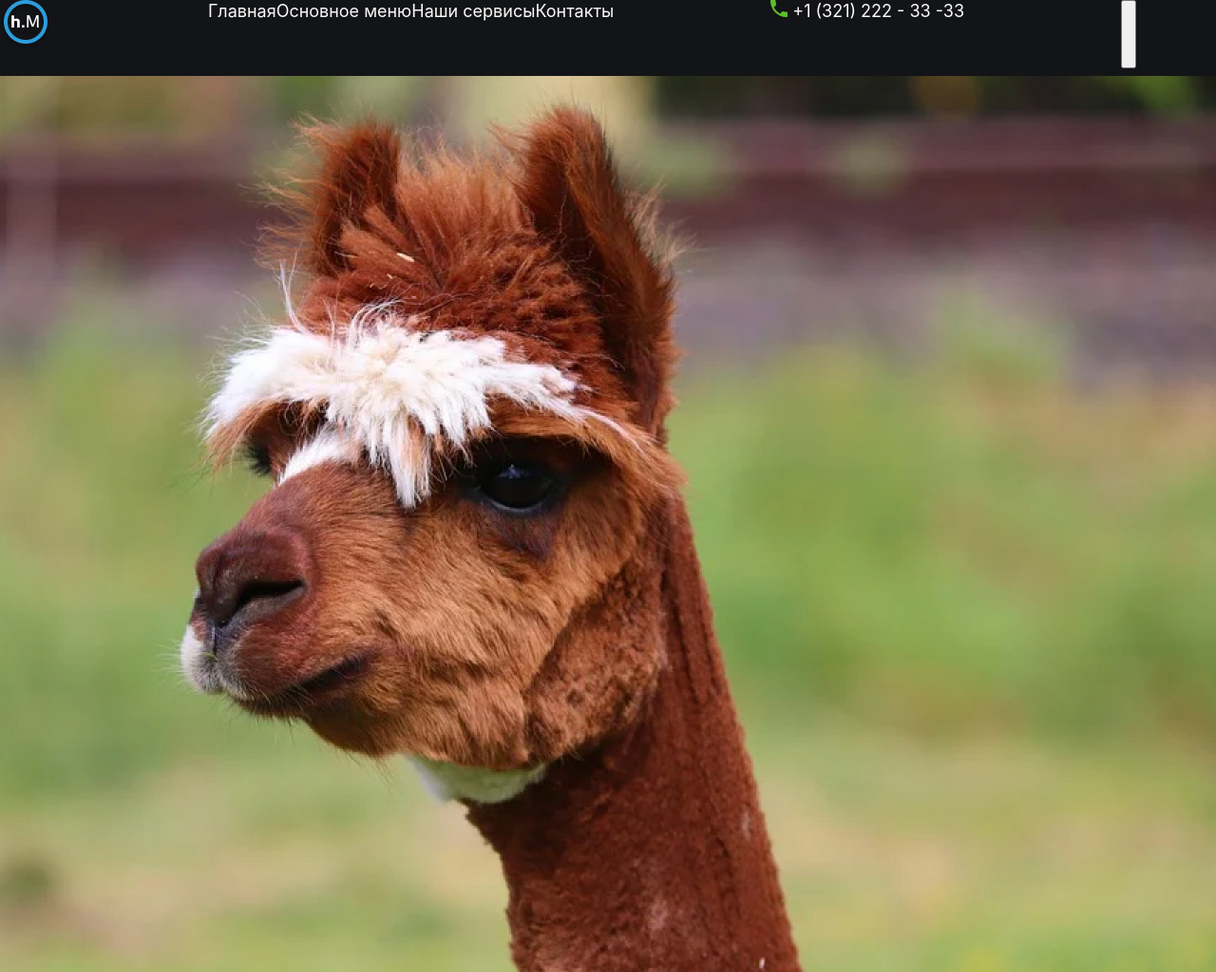
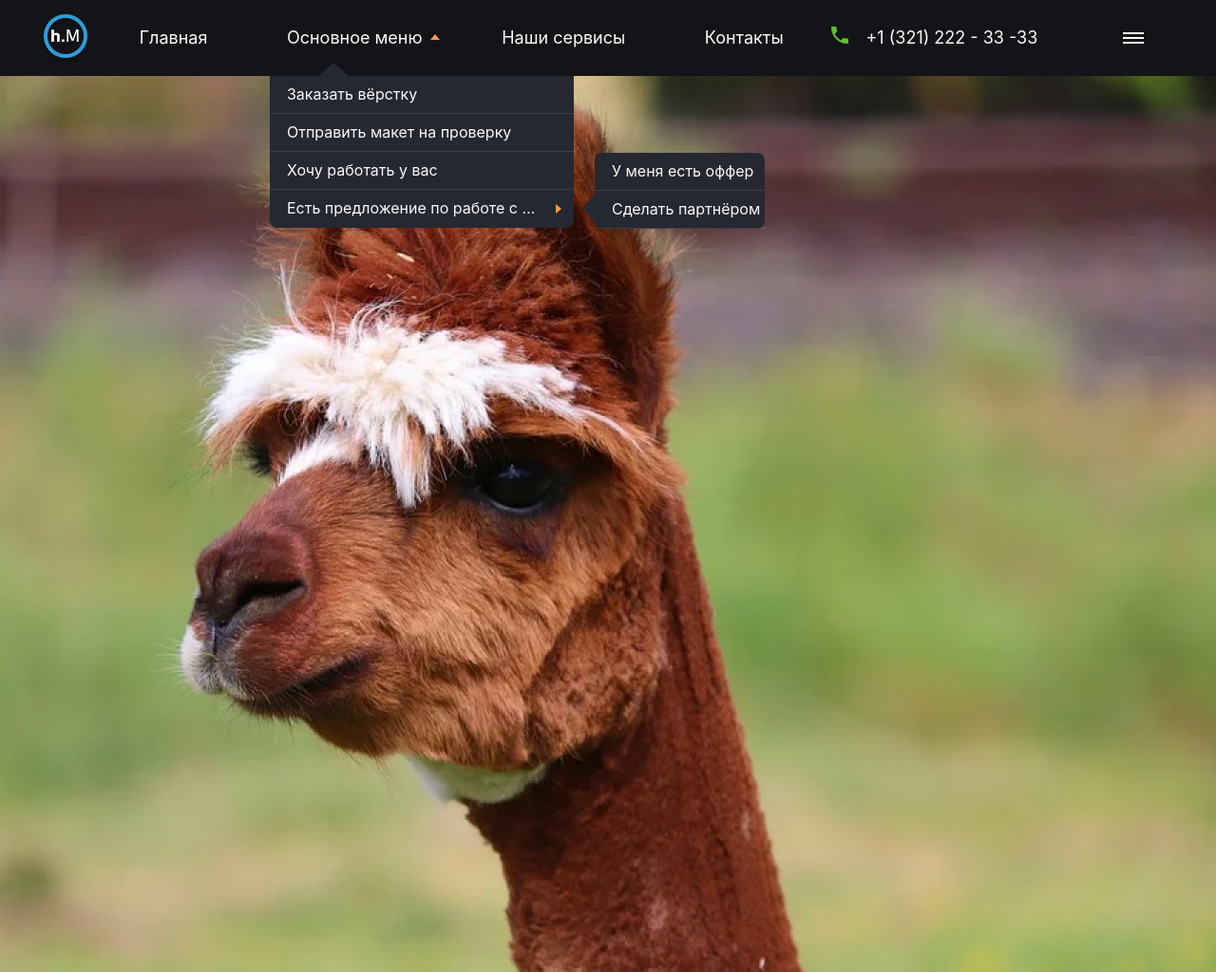
Before and after one commit to Farhad444/sovkombankTest, a plain HTML site: page Index.html in a window 1280 px wide. Shown: the whole page at 95% size. Drawn offline with Linux system fonts and the light colour scheme.

Commit message:
написана десктопная версия

```diff
--- a/Index.html
+++ b/Index.html
@@ -1,5 +1,6 @@
 <!DOCTYPE html>
 <html lang="en">
+
 <head>
   <meta charset="UTF-8">
   <meta http-equiv="X-UA-Compatible" content="IE=edge">
@@ -9,54 +10,61 @@
   <link rel="stylesheet" href="css/reset.css">
   <!-- Global project settings/общие настройки -->
   <link rel="stylesheet" href="css/globals.css">
+  <!-- Basic stylse/основные стили-->
+  <link rel="stylesheet" href="css/main.css">
   <!-- Setting for gadget/для гаджетов -->
   <link rel="stylesheet" href="css/media queries.css">
-  <!-- Basic stylse/основные стили-->
-  <link rel="stylesheet" href="css/main.css">
 
   <title>Document</title>
 </head>
+
 <body>
   <!-- Header-page start -->
   <!-- here is the logo, menu(nav), phone, burger -->
   <header class="header">
     <div class="header__container container">
+       <!-- burger -->
+      <button class="header__burger">
+        <a href="#" class="burger--back"></a>
+      </button>
       <!-- logo -->
       <div class="logo">
-        <a href="#" class="logo--img">
-          <picture width="46" height="46">
-            <source srcset="logo/logo.svg" type="image/svg">
-            <img src="logo/logo.png" alt="myImage" class="logo__img">
-          </picture>
+        <a href="#" class="">
+          <img src="logo/logo.png" alt="myImage" class="logo__img">
         </a>
       </div>
       <!-- Menu (nav) -->
       <nav class="menu">
         <ul class="menu__first-item">
-          <li class=" menu__item"><a href="#" class="">Главная</a></li>
-          <li class=" menu__item"><a href="#" class="">Основное меню</a>
+          <li class=""><a href="#" class="">Главная</a></li>
+          <li class=""><a href="#" class="chapter">Основное меню</a>
             <!-- Submenu -->
             <ul class="menu__second-item">
-              <li class="menu__item">
-                <a href="#" class="">Заказать вёрстку</a></li>
-              <li class="menu__item">
-                <a href="#" class="">Отправить макет на проверку</a></li>
-              <li class="menu__item">
-                <a href="#" class="">Хочу работать у вас</a></li>
-              <li class="menu__item">
-                <a href="#" class="">Есть предложение по работе с клиентами</a>
+              <li class="">
+                <a href="#" class="menu__item">Заказать вёрстку</a>
+              </li>
+              <li class="">
+                <a href="#" class="menu__item">Отправить макет на проверку</a>
+              </li>
+              <li class="">
+                <a href="#" class="menu__item">Хочу работать у вас</a>
+              </li>
+              <li class="chapter__second">
+                <a href="#" class="menu__item">Есть предложение по работе с клиентами</a>
                 <!-- submenu-adge -->
-                  <ul class="menu__third-item">
-                    <li class="menu__item">
-                      <a href="#" class="">У меня есть оффер</a></li>
-                    <li class="menu__item">
-                      <a href="#" class="">Сделать партнёром</a></li>
-                  </ul>
+                <ul class="menu__third-item">
+                  <li class="">
+                    <a href="#" class="menu__item">У меня есть оффер</a>
+                  </li>
+                  <li class="">
+                    <a href="#" class="menu__item">Сделать партнёром</a>
+                  </li>
+                </ul>
               </li>
             </ul>
           </li>
-          <li class="menu__item"><a href="#" class="">Наши сервисы</a></li>
-          <li class="menu__item"><a href="#" class="">Контакты</a></li>
+          <li class=""><a href="#" class="">Наши сервисы</a></li>
+          <li class=""><a href="#" class="">Контакты</a></li>
         </ul>
       </nav>
       <!-- phone -->
@@ -64,10 +72,8 @@
         <img src="icon/phone.svg" alt="">
         <a href="tel.+13212223333" class="phone__number">+1 (321) 222 - 33 -33</a>
       </div>
-      <!-- burger -->
-        <button class="header__burger">
-          <a href="#" class="burger--back"></a>
-        </button>
+
+
     </div>
   </header>
   <!-- Header-page end -->
@@ -82,4 +88,5 @@
   </section>
 
 </body>
+
 </html>
--- a/css/globals.css
+++ b/css/globals.css
@@ -11,9 +11,9 @@ section{
   padding:var(--content-padding);
 }
 
-p,ul,figure{
+/* p,ul,figure{
   margin-bottom:3rem;
-}
+} */
 
 h1,h2,h3,h4,h5,h6{
   line-height:1.1;
--- a/css/main.css
+++ b/css/main.css
@@ -9,48 +9,160 @@
   line-height: 24px;
 }
 .header {
-  height: 80px;
   background: #131417;
   box-shadow: 0px 4px 4px rgba(19, 20, 23, 0.4);
+
 }
 .header__container {
   display: flex;
   justify-content: space-between;
+  align-items: center;
+  margin: 0 auto;
   max-width: 1196px;
+  height: 80px;
 }
 
 .logo {
+height: 80px;
+order: 1;
 }
-.logo--img {
+
+.logo__img {
+  margin: 15px 0;
 }
-.logo__img {
+.menu{
+  order: 2;
 }
-.menu {
-  display: flex;
-  justify-content: space-between;
+a {
+  padding: 34px 0;
+}
+.menu a:hover{
+  color: #EB5757;
 }
 .menu__item {
-
-
+  display: block;
+  overflow: hidden;
+  text-overflow: ellipsis;
+  white-space: nowrap;
+  padding: 7px 0 8px 18px;
+  font-size: 16px;
+}
+.menu__item:last-child{
+  border-bottom: 1px solid rgba(255, 255, 255, 0.1);
+}
+.menu__item:focus{
+background-color: #131417;
+border-radius: 8px;
 }
 .menu__first-item{
   display: flex;
   justify-content: space-between;
+  width: 678px;
+  height: 80px;
+  align-items: center;
+}
+.chapter::after,
+.chapter__second::after{
+  content: '';
+  position: absolute;
+  border: 5px solid transparent;
+  border-bottom: 6px solid #F2994A;
+  margin-left: 8px;
+  margin-top: 3px;
+}
+
+.chapter__second{
+  padding-right: 38px;
+}
+.chapter__second::after{
+  margin-left: 301px;
+  margin-top: -24px;
+  border: 5px solid transparent;
+  border-left: 6px solid #F2994A;
+}
+.chapter:hover ~ .menu__second-item{
+  display: block;
+}
+.menu__second-item:hover{
+  display: block;
+}
+.menu__item:focus ~ .menu__third-item{
+  display: block;
 }
 .menu__second-item {
-  display: none;
+  /* display: none; */
+  position: absolute;
+  background: #252830;
+  top: 80px;
+  border-radius: 0px 0px 8px 8px;
+  width: 320px;
+  height: 160px;
+  margin-left: -18px;
 }
+.menu__second-item::after{
+  content: '';
+  position: absolute;
+  left: 51px;
+  bottom: 160px;
+  border: 16px solid transparent;
+  border-bottom: 14px solid #252830;
+ }
 .menu__third-item {
-  display: none;
+  /* display: none; */
+  left: 342px;
+  position: absolute;
+  background: #252830;
+  top: 81px;
+  border-radius: 8px;
+  width: 179px;
+  height: 80px;
 }
+
+.menu__third-item::after{
+  content: '';
+  position: absolute;
+  left: -29px;
+  bottom: 6px;
+  border: 16px solid transparent;
+  border-right: 14px solid #252830;
+ }
 .phone {
+  order: 3;
 }
 .phone__number {
+  margin-left: 13px;
+  margin-right: 5px;
 }
+/* burger menu deactiveted in desctop version */
 .header__burger {
+  /* display: none; */
+  width: 22px;
+  height: 12px;
+  border-top: 2px solid #FAFAFA;
+  border-bottom: 2px solid #FAFAFA;
+  background-color: #131417;
+  position: relative;
+  margin: 34px;
+  order: 4;
+}
+.header__burger::before{
+  content: "";
+  position: absolute;
+  width: 100%;
+  left: 0;
+  top: 3px;
+  border-top: 2px solid #FAFAFA;
+}
+.header__burger:focus::before{
+  border-color:  #F2994A;
+}
+.header__burger:focus{
+  border-bottom: 2px solid #F2994A;
+  border-top: 2px solid #F2994A;
 }
 .burger--back {
 }
+/* burger menu end */
 .top-blok {
   background-image: url(../img/alpaca.jpg);
   background-size: cover;
@@ -60,6 +172,6 @@
 }
 #source, #img {
   object-fit: cover;
-    height: 100%;
-    width: 100%;
+  height: 100%;
+  width: 100%;
 }
--- a/css/media queries.css
+++ b/css/media queries.css
@@ -1,44 +1,21 @@
-Media Queries
+@media(max-width:1024px){
+	.menu{
+		/* display: none; */
+		transition: all 1s;
 
-/* Standard desktop  */
-/* @media(max-width:1920px){
-	:root{
-		--content-padding:4rem;
 	}
-
-} */
-
-/* Old desktop or large scaled UI */
-/* @media(max-width:1280px){
-	:root{
-		font-size:8px;
+	.header__burger{
+		display: block;
 	}
-
-} */
-
-/* Tablet landscape */
-/* @media(max-width:1024px){
-	:root{
-		font-size:10px;
-		--content-width:100%;
-		--content-padding:2rem;
+	.header__burger:focus ~ .menu{
+		display: block;
 	}
-
-} */
-
-/* Tablet portrait */
-/* @media(max-width:800px){
-	:root{
-		font-size:9px;
+	.menu__first-item{
+		width: 374px;
+		display: flex;
+		position: absolute;
+		right: 0;
+		align-items: flex-end;
+    flex-direction: column;
 	}
-
-} */
-
-/* Smartphones */
-/* @media(max-width:550px){
-	:root{
-		font-size:7px;
-		--content-padding:1rem;
-	}
-
-} */
+}
--- a/css/reset.css
+++ b/css/reset.css
@@ -39,3 +39,10 @@ a{
 a:active,a:focus{
 	outline:none;
 }
+button {
+  padding: 0;
+  border: none;
+  font: inherit;
+  color: inherit;
+  background-color: transparent;
+}
```
